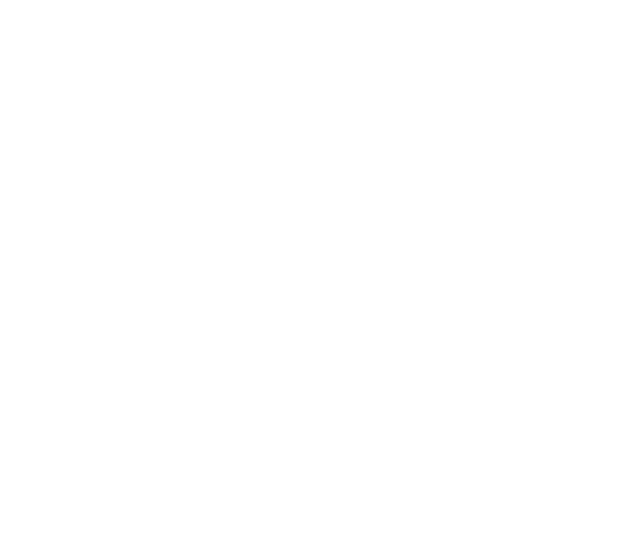
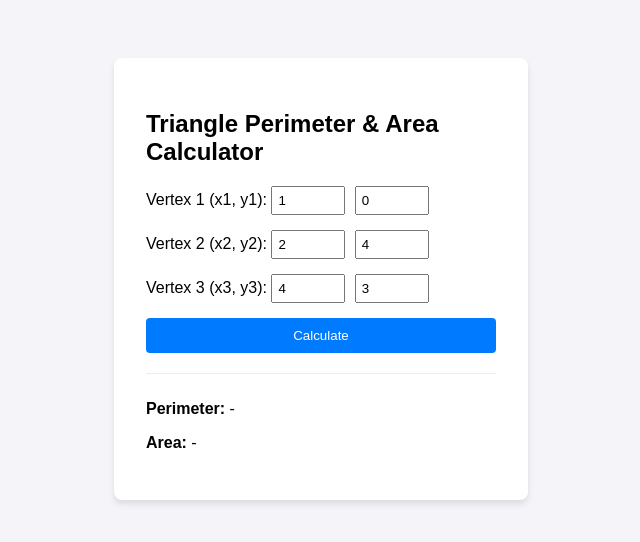
Before and after one commit to JazzSanders/CSC265-Winter2026, a plain HTML site: page JS Projects/Triangle_Perimeter/Triangle_Perimeter.html in a window 1280 px wide. Shown: the whole page, without its empty margins (319-959 px from the left). Drawn offline with Linux system fonts and the light colour scheme.

Commit message:
JS files added/ visible on webpage

```diff
--- a/JS Projects/Output_Triangle/styles.css
+++ b/JS Projects/Output_Triangle/styles.css
@@ -0,0 +1,39 @@
+body {
+    font-family: 'Segoe UI', sans-serif;
+    background-color: #eef2f3;
+    display: flex;
+    justify-content: center;
+    align-items: center;
+    height: 100vh;
+    margin: 0;
+}
+
+.container {
+    background: white;
+    padding: 30px;
+    border-radius: 12px;
+    box-shadow: 0 8px 20px rgba(0,0,0,0.1);
+    text-align: center;
+}
+
+input {
+    padding: 10px;
+    border: 1px solid #ccc;
+    border-radius: 4px;
+    width: 60px;
+    margin-right: 10px;
+}
+
+button {
+    padding: 10px 20px;
+    background-color: #28a745;
+    color: white;
+    border: none;
+    border-radius: 4px;
+    cursor: pointer;
+    font-weight: bold;
+}
+
+button:hover {
+    background-color: #218838;
+}
--- a/JS Projects/Password_Strength/styles.css
+++ b/JS Projects/Password_Strength/styles.css
@@ -0,0 +1,57 @@
+body {
+    font-family: 'Segoe UI', sans-serif;
+    background-color: #f8f9fa;
+    display: flex;
+    justify-content: center;
+    align-items: center;
+    height: 100vh;
+    margin: 0;
+}
+
+.container {
+    background: #fff;
+    padding: 2rem;
+    border-radius: 10px;
+    box-shadow: 0 4px 6px rgba(0,0,0,0.1);
+    text-align: center;
+    width: 320px;
+}
+
+input {
+    width: 100%;
+    padding: 10px;
+    margin: 15px 0;
+    border: 1px solid #ddd;
+    border-radius: 5px;
+    box-sizing: border-box;
+}
+
+button {
+    width: 100%;
+    padding: 10px;
+    background-color: #333;
+    color: white;
+    border: none;
+    border-radius: 5px;
+    cursor: pointer;
+}
+
+.status-box {
+    margin-top: 20px;
+    padding: 10px;
+    border-radius: 5px;
+    font-weight: bold;
+    display: none; /* Hidden until button is clicked */
+}
+
+.status-box.strong {
+    display: block;
+    background-color: #d4edda;
+    color: #155724;
+}
+
+.status-box.weak {
+    display: block;
+    background-color: #f8d7da;
+    color: #721c24;
+}
--- a/JS Projects/Sum_Calculator/styles.css
+++ b/JS Projects/Sum_Calculator/styles.css
@@ -1,6 +1,6 @@
 body {
-    font-family: 'Segoe UI', Tahoma, Geneva, Verdana, sans-serif;
-    background-color: #f4f4f9;
+    font-family: 'Segoe UI', sans-serif;
+    background-color: #f0f2f5;
     display: flex;
     justify-content: center;
     align-items: center;
@@ -10,39 +10,51 @@
 
 .container {
     background: white;
-    padding: 2rem;
-    border-radius: 12px;
-    box-shadow: 0 4px 15px rgba(0, 0, 0, 0.1);
+    padding: 2.5rem;
+    border-radius: 15px;
+    box-shadow: 0 10px 25px rgba(0, 0, 0, 0.1);
     text-align: center;
+    width: 350px;
 }
 
-h1 {
-    color: #333;
-    margin-bottom: 1.5rem;
+.input-group input {
+    padding: 12px;
+    margin: 10px 5px;
+    border: 2px solid #eee;
+    border-radius: 8px;
+    width: 100px;
+    transition: border-color 0.3s;
 }
 
-.input-group {
-    margin-bottom: 1rem;
-}
-
-input {
-    padding: 10px;
-    margin: 5px;
-    border: 1px solid #ddd;
-    border-radius: 4px;
-    width: 120px;
+.input-group input:focus {
+    border-color: #007bff;
+    outline: none;
 }
 
 button {
-    padding: 10px 20px;
+    width: 100%;
+    padding: 12px;
     background-color: #007bff;
     color: white;
     border: none;
-    border-radius: 4px;
+    border-radius: 8px;
     cursor: pointer;
-    font-weight: bold;
+    font-size: 1rem;
+    font-weight: 600;
 }
 
-button:hover {
-    background-color: #0056b3;
+.result-box {
+    margin-top: 20px;
+    padding: 15px;
+    border-radius: 8px;
+    min-height: 20px;
+    font-weight: 500;
+    color: #333;
+    /* This keeps the box invisible until there is text */
+    background-color: transparent;
 }
+
+/* A little color if there's text inside */
+.result-box:not(:empty) {
+    background-color: #e9ecef;
+}
--- a/JS Projects/Triangle_Perimeter/Triangle_Perimeter.html
+++ b/JS Projects/Triangle_Perimeter/Triangle_Perimeter.html
@@ -0,0 +1,36 @@
+<!DOCTYPE html>
+<html lang="en">
+<head>
+    <meta charset="UTF-8">
+    <meta name="viewport" content="width=device-width, initial-scale=1.0">
+    <title>Triangle Calculator</title>
+    <link rel="stylesheet" href="styles.css">
+</head>
+<body>
+    <div class="container">
+        <h2>Triangle Perimeter & Area Calculator</h2>
+        <div class="input-group">
+            <label>Vertex 1 (x1, y1):</label>
+            <input type="number" id="x1" value="1">
+            <input type="number" id="y1" value="0">
+        </div>
+        <div class="input-group">
+            <label>Vertex 2 (x2, y2):</label>
+            <input type="number" id="x2" value="2">
+            <input type="number" id="y2" value="4">
+        </div>
+        <div class="input-group">
+            <label>Vertex 3 (x3, y3):</label>
+            <input type="number" id="x3" value="4">
+            <input type="number" id="y3" value="3">
+        </div>
+        <button onclick="calculate()">Calculate</button>
+
+        <div class="results">
+            <p><strong>Perimeter:</strong> <span id="perimeterResult">-</span></p>
+            <p><strong>Area:</strong> <span id="areaResult">-</span></p>
+        </div>
+    </div>
+    <script src="index.js"></script>
+</body>
+</html>
--- a/JS Projects/Triangle_Perimeter/index.js
+++ b/JS Projects/Triangle_Perimeter/index.js
@@ -0,0 +1,36 @@
+/**
+ * Calculates the perimeter of a triangle given three vertices.
+ * Uses the distance formula: d = sqrt((x2-x1)^2 + (y2-y1)^2)
+ */
+function trianglePerimeter(x1, y1, x2, y2, x3, y3) {
+    const side1 = Math.sqrt(Math.pow(x2 - x1, 2) + Math.pow(y2 - y1, 2));
+    const side2 = Math.sqrt(Math.pow(x3 - x2, 2) + Math.pow(y3 - y2, 2));
+    const side3 = Math.sqrt(Math.pow(x1 - x3, 2) + Math.pow(y1 - y3, 2));
+
+    return side1 + side2 + side3;
+}
+
+/**
+ * Calculates the area of a triangle given three vertices.
+ * Area = |x1(y2 - y3) + x2(y3 - y1) + x3(y1 - y2)| / 2
+ */
+function triangleArea(x1, y1, x2, y2, x3, y3) {
+    const numerator = x1 * (y2 - y3) + x2 * (y3 - y1) + x3 * (y1 - y2);
+    return Math.abs(numerator) / 2;
+}
+
+// Function to handle the UI interaction
+function calculate() {
+    const x1 = parseFloat(document.getElementById('x1').value);
+    const y1 = parseFloat(document.getElementById('y1').value);
+    const x2 = parseFloat(document.getElementById('x2').value);
+    const y2 = parseFloat(document.getElementById('y2').value);
+    const x3 = parseFloat(document.getElementById('x3').value);
+    const y3 = parseFloat(document.getElementById('y3').value);
+
+    const perimeter = trianglePerimeter(x1, y1, x2, y2, x3, y3);
+    const area = triangleArea(x1, y1, x2, y2, x3, y3);
+
+    document.getElementById('perimeterResult').innerText = perimeter;
+    document.getElementById('areaResult').innerText = area;
+}
--- a/JS Projects/Triangle_Perimeter/styles.css
+++ b/JS Projects/Triangle_Perimeter/styles.css
@@ -0,0 +1,45 @@
+body {
+    font-family: sans-serif;
+    display: flex;
+    justify-content: center;
+    padding-top: 50px;
+    background-color: #f4f4f9;
+}
+
+.container {
+    background: white;
+    padding: 2rem;
+    border-radius: 8px;
+    box-shadow: 0 4px 6px rgba(0,0,0,0.1);
+    width: 350px;
+}
+
+.input-group {
+    margin-bottom: 15px;
+}
+
+input {
+    width: 60px;
+    padding: 5px;
+    margin-right: 5px;
+}
+
+button {
+    width: 100%;
+    padding: 10px;
+    background-color: #007bff;
+    color: white;
+    border: none;
+    border-radius: 4px;
+    cursor: pointer;
+}
+
+button:hover {
+    background-color: #0056b3;
+}
+
+.results {
+    margin-top: 20px;
+    border-top: 1px solid #eee;
+    padding-top: 10px;
+}
```
Also changed, not shown: JS Projects/Output_Triangle/Output_Triangle.html (+29 -0 lines), JS Projects/Output_Triangle/index.js (+18 -0 lines), JS Projects/Password_Strength/Password_Strength.html (+36 -0 lines), JS Projects/Password_Strength/index.js (+33 -0 lines), JS Projects/Sum_Calculator/Sum_Calculator.html (+4 -4 lines), JS Projects/Sum_Calculator/index.js (+12 -20 lines).
